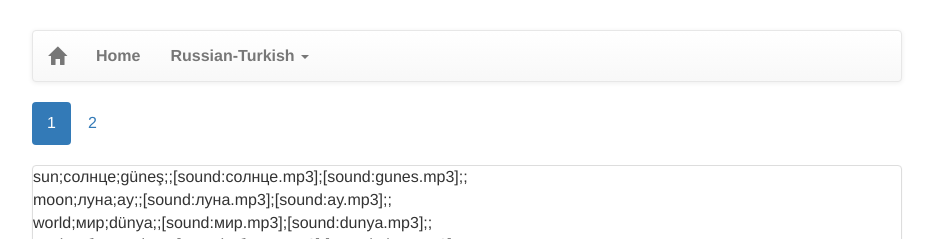
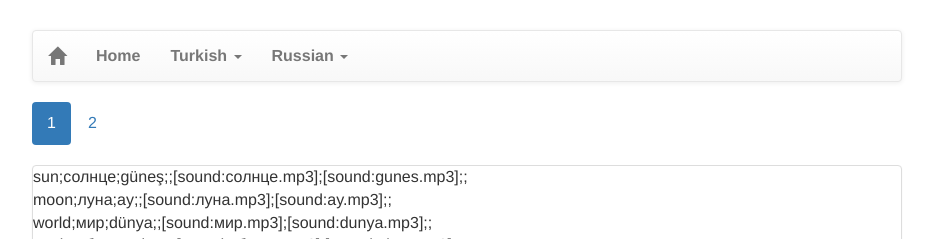
Before and after one commit to study-language/study-language-github.io, a Jekyll site: the page built from pages/russian-turkish-vocabulary-anki.md, in a window 1280 px wide. Shown: the top 239 px of the page, without its empty margins (173-1106 px from the left). Built offline with Jekyll 4.4.1, drawn with Linux system fonts in a browser that asks for light colours; nearby versions of some CDN libraries; our own code applies the rules of GitHub Pages for plain Markdown files; the repository's description, which GitHub fills in, is left out.

Commit message:
Update header.html

```diff
--- a/_includes/header.html
+++ b/_includes/header.html
@@ -16,10 +16,17 @@
                 <ul class="nav navbar-nav">
                     <li><a href="{{ site.github.url }}/">Home</a></li>
                     <li class="dropdown">
-                        <a href="#" class="dropdown-toggle" data-toggle="dropdown" role="button" aria-haspopup="true" aria-expanded="false"> Russian-Turkish <span class="caret"></span></a>
+                        <a href="#" class="dropdown-toggle" data-toggle="dropdown" role="button" aria-haspopup="true" aria-expanded="false"> Turkish <span class="caret"></span></a>
                         <ul class="dropdown-menu">
-                            <li><a href="{{ site.github.url }}/russian-turkish-vocabulary">Vocabulary</a></li>
-                            <li><a href="{{ site.github.url }}/russian-turkish-phrases">Phrases</a></li>
+                            <li><a href="{{ site.github.url }}/turkish-vocabulary">Vocabulary</a></li>
+                            <li><a href="{{ site.github.url }}/turkish-phrases">Phrases</a></li>
+                        </ul>
+                    </li>
+                    <li class="dropdown">
+                        <a href="#" class="dropdown-toggle" data-toggle="dropdown" role="button" aria-haspopup="true" aria-expanded="false"> Russian <span class="caret"></span></a>
+                        <ul class="dropdown-menu">
+                            <li><a href="{{ site.github.url }}/russian-vocabulary">Vocabulary</a></li>
+                            <li><a href="{{ site.github.url }}/russian-phrases">Phrases</a></li>
                         </ul>
                     </li>
                 </ul>
```
